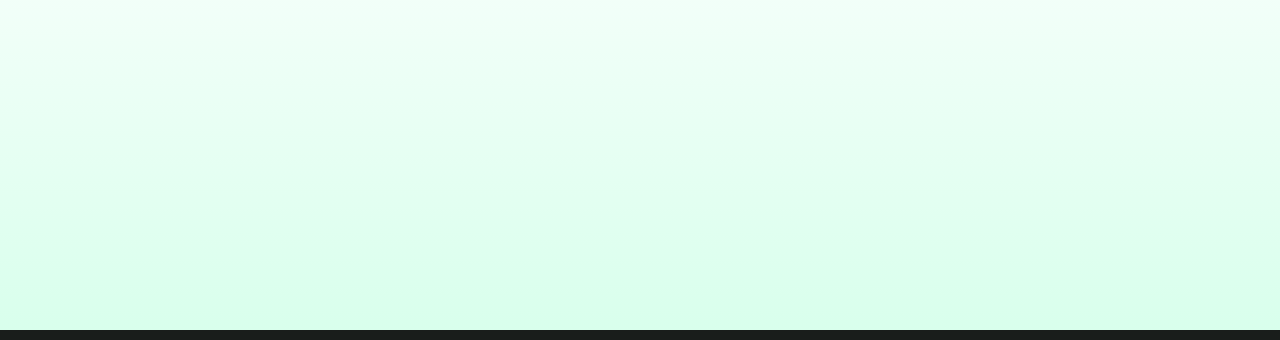
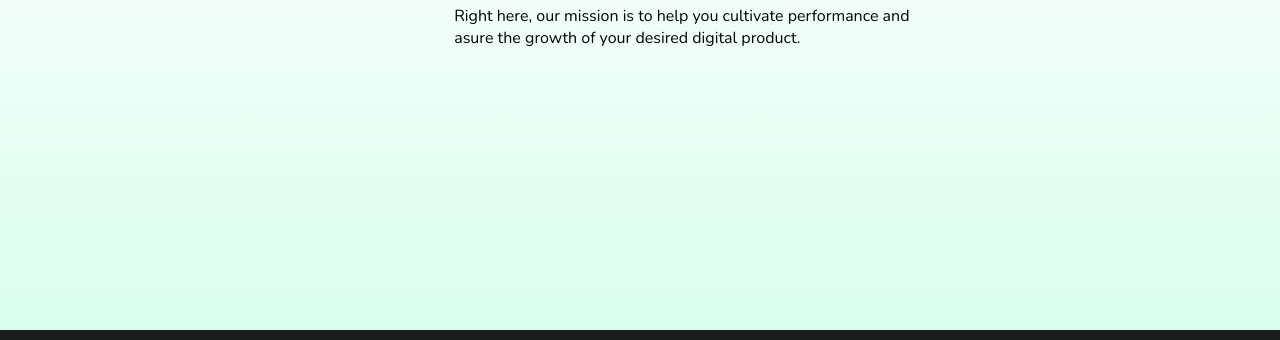
Before and after one commit to miculaprozar/digitalgarden, a Gatsby site: page / in a window 1280 px wide. Shown: the part 349-689 px from the top of the page. Built offline with nearby package versions, Linux system fonts and the light colour scheme; Gatsby itself is replaced by a stand-in of ours.

Commit message:
Description

```diff
--- a/src/components/HomeSection/HomeSection.js
+++ b/src/components/HomeSection/HomeSection.js
@@ -2,7 +2,8 @@ import React from "react";
 import {
     Container,
     HomeTitle,
-    LeafAndLine
+    LeafAndLine,
+    Description
 } from "./HomeSection.style";
 import leaf from "../../svg/S1 Leaf.svg";
 import line from "../../svg/Line 3.svg";
@@ -18,8 +19,13 @@ const HomeSection = () => {
             <HomeTitle>
                 <p class = "firstTitle">WELCOME <span>IN THE</span></p>
                 <p class = "thirdTitle">DIGITAL GARDEN</p>
+                <Description>
+                Right here, our mission is to help you cultivate performance and
+                <br></br>asure the growth of your desired digital product.
+            </Description>
             </HomeTitle>
         </Container>
+
     )
 }
 
--- a/src/components/HomeSection/HomeSection.style.js
+++ b/src/components/HomeSection/HomeSection.style.js
@@ -49,3 +49,12 @@ export const LeafAndLine = styled.div`
         height: 113px;
     }
 `;
+
+export const Description = styled.div`
+    text-align: justify;
+    font-weight: 400;
+    font-size: 16px;
+    line-height: 22px;
+    color: #000000;
+    margin-top: 20px;
+`;
```
